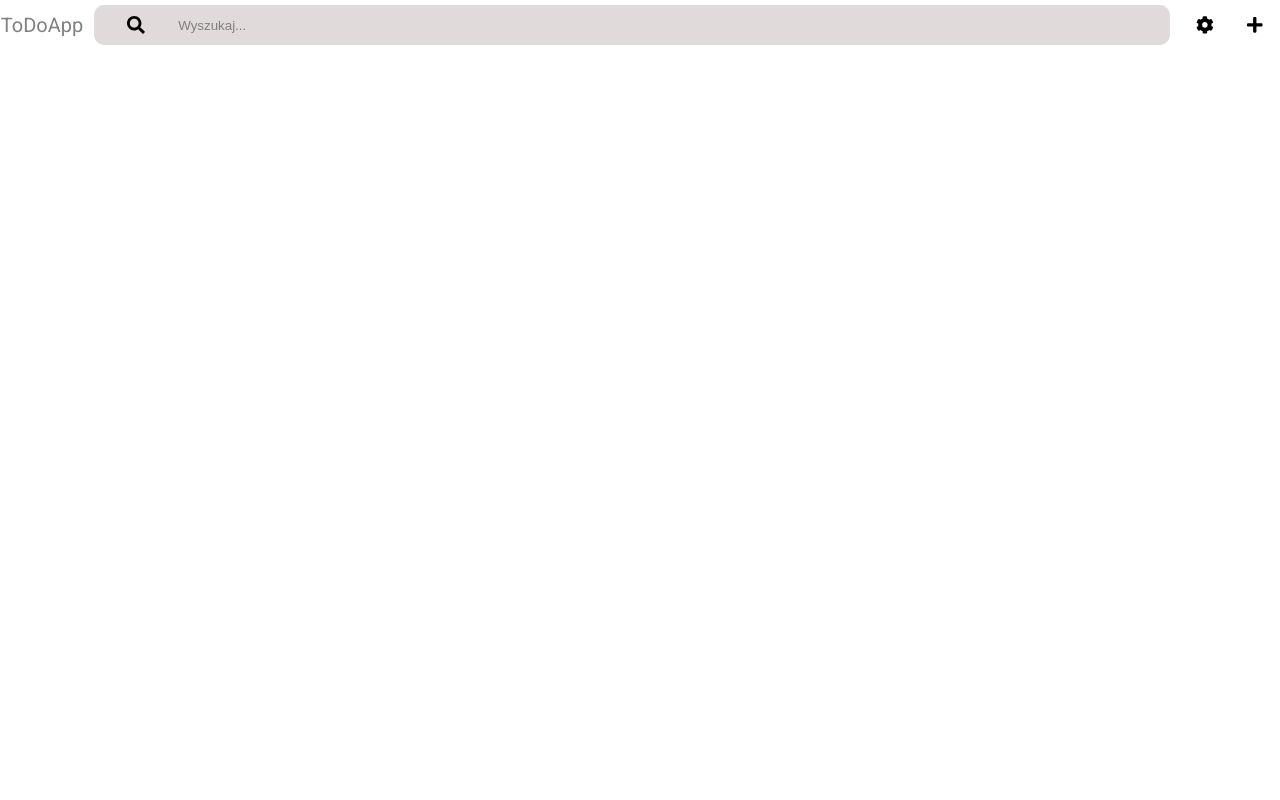
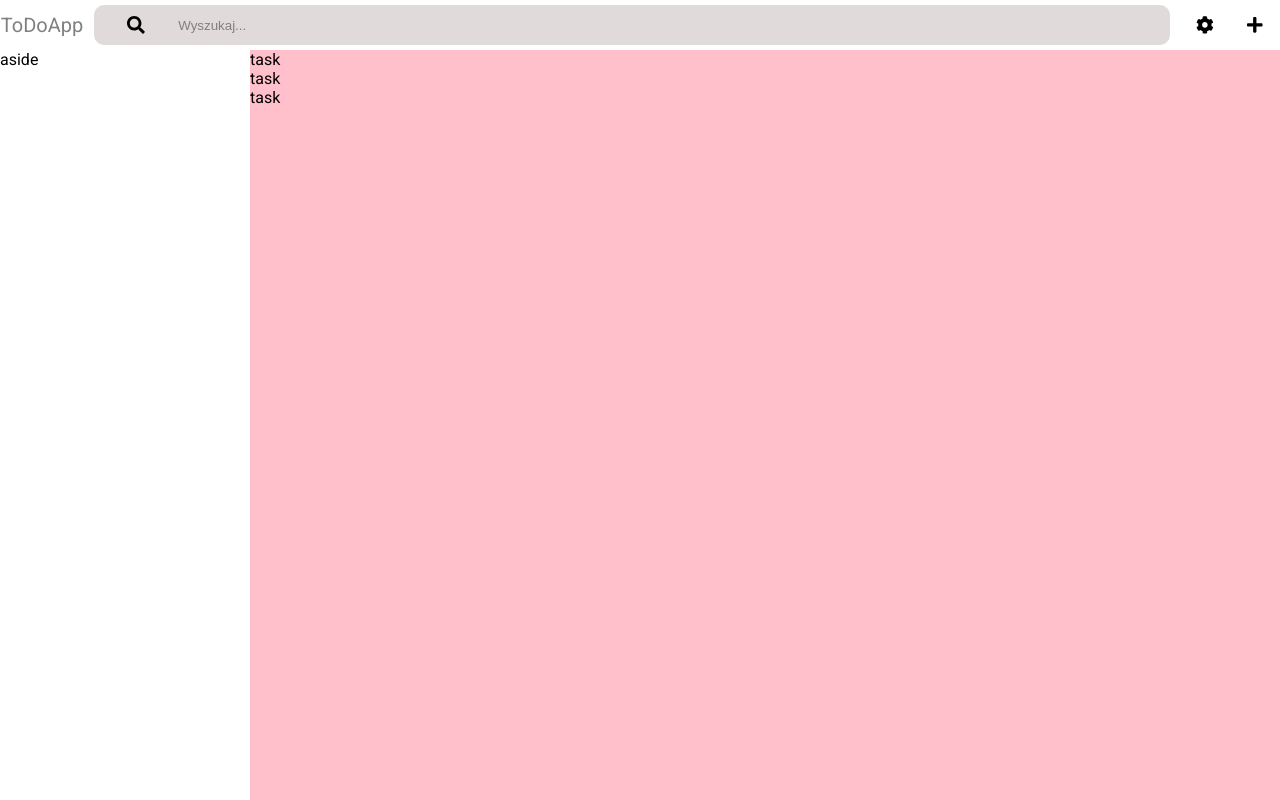
Before and after one commit to pswitalski/ToDoApp, a React (Create React App) app: page / in a window 1280 px wide. Built offline with nearby package versions, Linux system fonts and the light colour scheme.

Commit message:
create main and asside

```diff
--- a/src/components/App/App.js
+++ b/src/components/App/App.js
@@ -1,12 +1,14 @@
 import GlobalStyle from "../../styles/GlobalStyle";
 
 import Header from "../Header/Header";
+import Main from "../Main/Main";
 
 function App() {
   return (
     <div className="App">
       <GlobalStyle />
         <Header />
+        <Main />
     </div>
   );
 }
--- /dev/null
+++ b/src/components/Main/Aside/Aside.js
@@ -0,0 +1,12 @@
+import React from "react";
+import { StyledAside } from "./Aside.style";
+
+function Aside() {
+    return(
+        <StyledAside>
+            aside
+        </StyledAside>
+    )
+}
+
+export default Aside;
--- /dev/null
+++ b/src/components/Main/Aside/Aside.style.js
@@ -0,0 +1,3 @@
+import styled from "styled-components";
+
+export const StyledAside = styled.aside``;
--- /dev/null
+++ b/src/components/Main/Main.js
@@ -0,0 +1,15 @@
+import React from "react";
+import { StyledMain } from "./Main.style";
+import TasksList from "./TasksList/TasksList";
+import Aside from "./Aside/Aside";
+
+function Main() {
+    return(
+        <StyledMain >
+            <Aside />
+            <TasksList />
+        </StyledMain>
+    )
+}
+
+export default Main;
--- /dev/null
+++ b/src/components/Main/Main.style.js
@@ -0,0 +1,8 @@
+import styled from "styled-components";
+
+export const StyledMain = styled.main`
+    display: grid;
+    grid-template-columns: 250px 1fr;
+    grid-template-rows: auto;
+    height: calc(100vh - 50px);
+`;
--- /dev/null
+++ b/src/components/Main/TasksList/Task/Task.js
@@ -0,0 +1,12 @@
+import React from "react";
+import { StyledTask } from "./Task.style";
+
+function Task() {
+    return(
+        <StyledTask>
+            task
+        </StyledTask>
+    )
+}
+
+export default Task;
--- /dev/null
+++ b/src/components/Main/TasksList/Task/Task.style.js
@@ -0,0 +1,3 @@
+import styled from "styled-components";
+
+export const StyledTask = styled.div``;
--- /dev/null
+++ b/src/components/Main/TasksList/TasksList.js
@@ -0,0 +1,15 @@
+import React from "react";
+import { StyledTasksList } from "./TasksList.style";
+import Task from "./Task/Task";
+
+function TasksList() {
+    return(
+        <StyledTasksList>
+            <Task />
+            <Task />
+            <Task />
+        </StyledTasksList>
+    )
+}
+
+export default TasksList;
--- /dev/null
+++ b/src/components/Main/TasksList/TasksList.style.js
@@ -0,0 +1,8 @@
+import styled from "styled-components";
+
+export const StyledTasksList = styled.div`
+    display: flex;
+    flex-direction: column;
+    background-color: pink;
+
+`;
--- a/src/styles/GlobalStyle.js
+++ b/src/styles/GlobalStyle.js
@@ -11,6 +11,10 @@ const GlobalStyle = createGlobalStyle`
         font-family: 'Roboto', sans-serif;
         font-size: 16px;
     }
+
+    .App {
+        min-height: 100vh;
+    }
 `;
 
 export default GlobalStyle;
```
